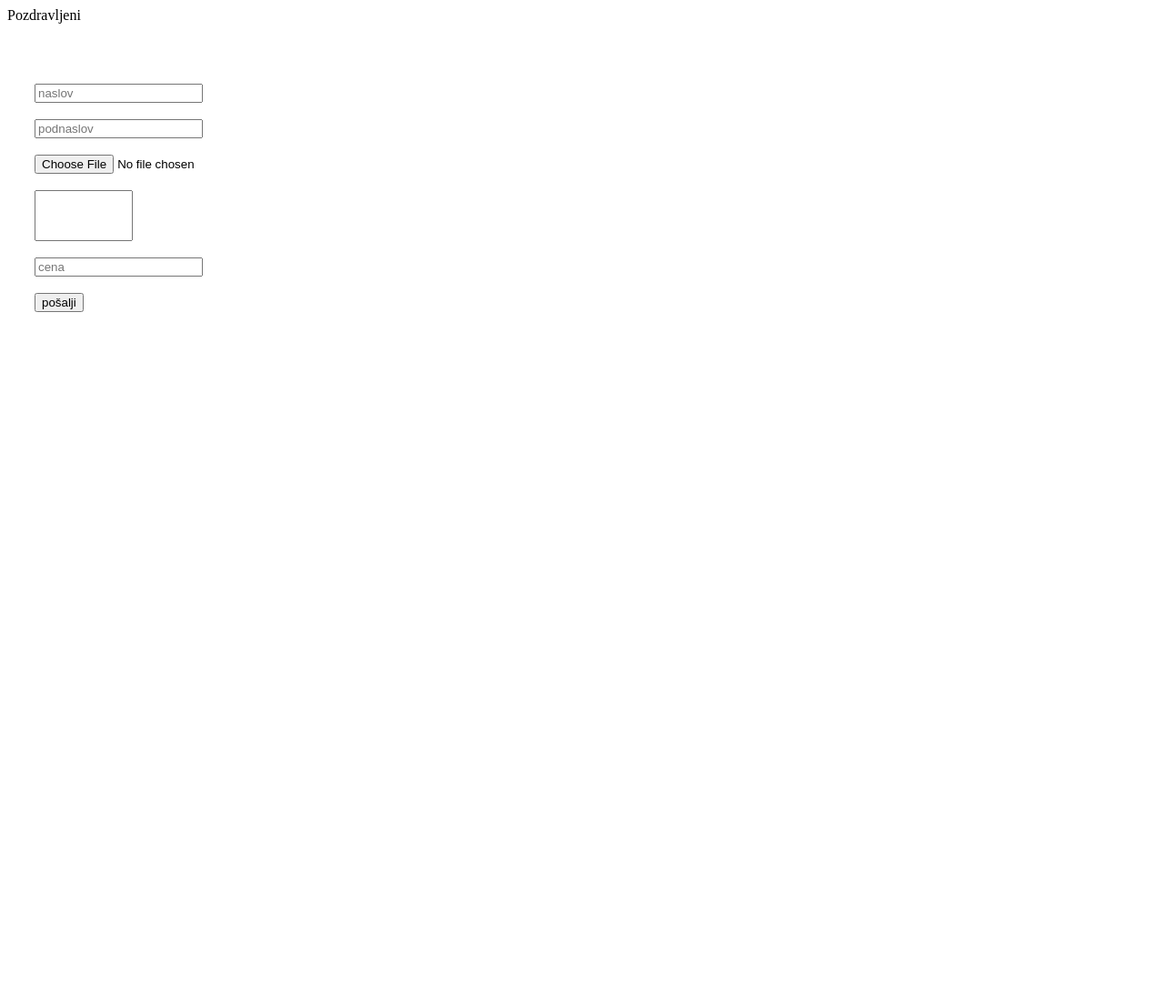
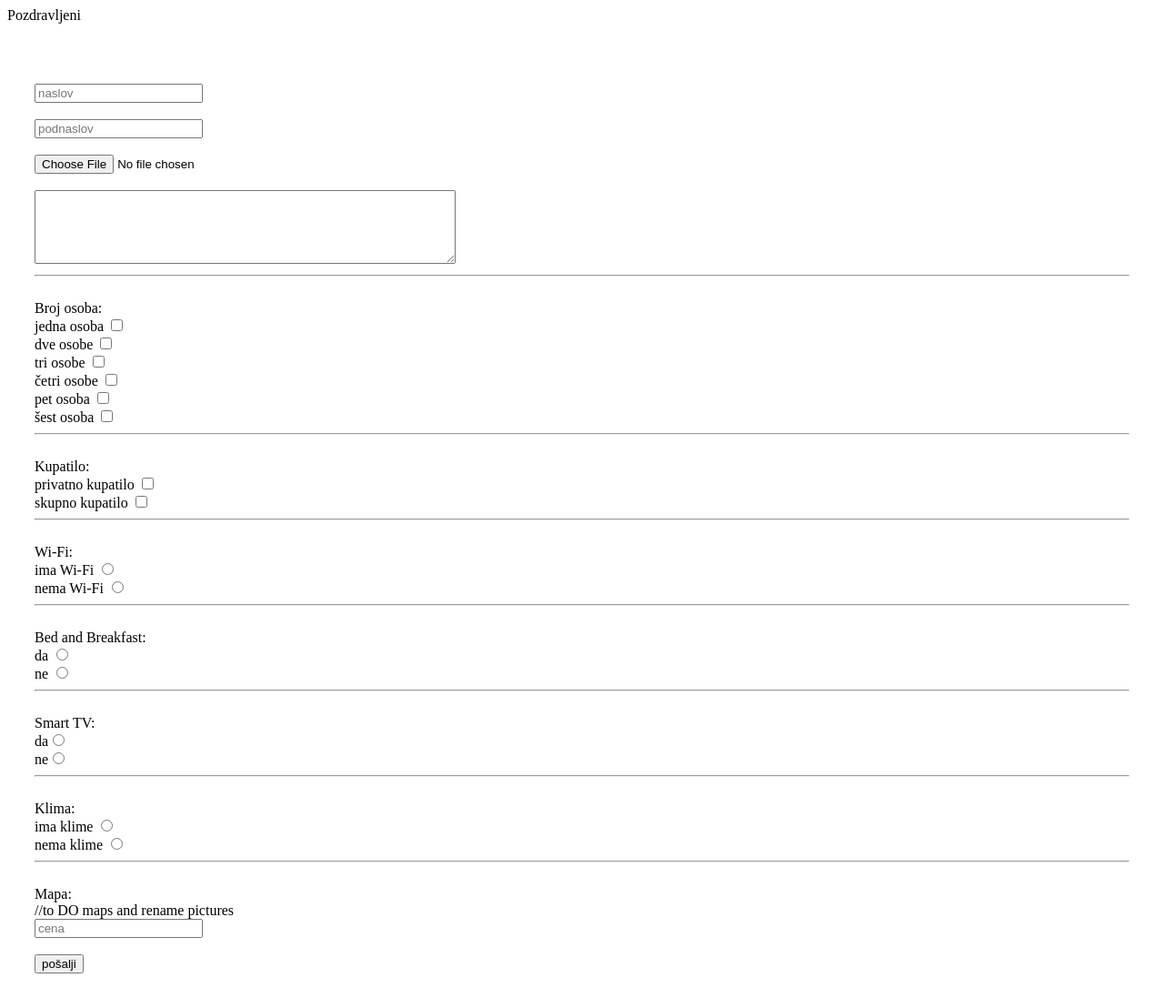
Before and after one commit to SSlivic/SSlivic.github.io, a PHP site: page /home.php in a window 1280 px wide. Shown: the whole page at 91% size. Before the commit the page ends 343 px from the top, so only its background shows below. Run offline with PHP 8.4, Linux system fonts and the light colour scheme; data that the repository does not hold is empty.

Commit message:
Add files via upload

```diff
--- a/projekt2/home.php
+++ b/projekt2/home.php
@@ -1,9 +1,10 @@
-
+<!--include("index.php");
+?>-->
 <!DOCTYPE html>
 <html lang="en" dir="ltr">
   <head>
     <meta charset="utf-8">
-    <title>vpis</title>
+    <title></title>
     <style media="screen">
     .f1{border:3px;
     padding: 30px;}
@@ -17,11 +18,40 @@
   <br>  <input type="text" name="naslov" value="" placeholder="naslov"><br>
 <br><input type="text" name="podnaslov" value=""  placeholder="podnaslov"><br>
 <br><input type="file" name="slika" value=""><br>
-  <br>  <input id="opis" type="textarea" name="opis" value="" ><br>
+<br>  <textarea  name="opis" rows="5" cols="55"></textarea><br><hr><br>
+Broj osoba:<br>
+jedna osoba <input type="checkbox" name="osoba" value="1 osoba">
+<br>dve osobe <input type="checkbox" name="osoba" value="2 osobe">
+ <br> tri osobe <input type="checkbox" name="osoba" value="3 osobe">
+ <br>četri osobe <input type="checkbox" name="osoba" value="4 osobe">
+<br>pet osoba  <input type="checkbox" name="osoba" value="5 osoba">
+<br>šest osoba  <input type="checkbox" name="osoba" value="6 osoba"><br><hr><br>
+Kupatilo:
+<br> privatno kupatilo <input type="checkbox" name="kupatilo" value="privatno kupatilo">
+<br> skupno kupatilo <input type="checkbox" name="kupatilo" value="skupno kupatilo"><br><hr><br>
+Wi-Fi: <br>
+ima Wi-Fi <input type="radio" name="wifi" value="ima Wi-Fi"><br>
+nema Wi-Fi <input type="radio" name="wifi" value="nema Wi-Fi"><br><hr><br>
+Bed and Breakfast:
+<br> da <input type="radio" name="bandb" value="Bed and Breakfast">
+<br> ne <input type="radio" name="bandb" value="No Bed and Breakfast"><br><hr><br>
+Smart TV:
+<br>da<input type="radio" name="tv" value="smart TV">
+<br>ne<input type="radio" name="tv" value="no smart TV"><br><hr><br>
+Klima: <br>
+ima klime <input type="radio" name="klima" value="Ima klime">
+<br>nema klime <input type="radio" name="klima" value="nema klime"><br><hr><br>
+
+Mapa: <br>
+//to DO maps and rename pictures
+
+
+  <!--<input id="opis" type="textarea" name="opis" value="" ><br>-->
   <br>  <input type="text" name="cena" value="" placeholder="cena"><br>
     <br><input type="submit" name="submmit" value="pošalji"><br>
   </form>
 
 
+
   </body>
 </html>
```
